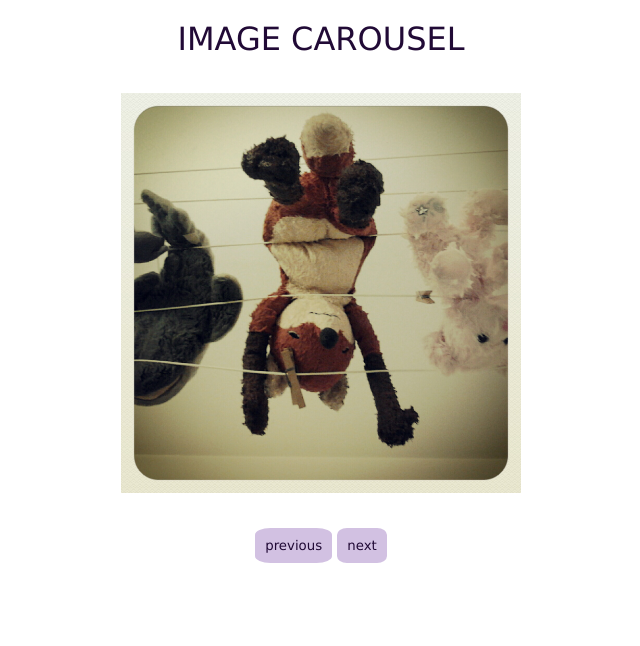
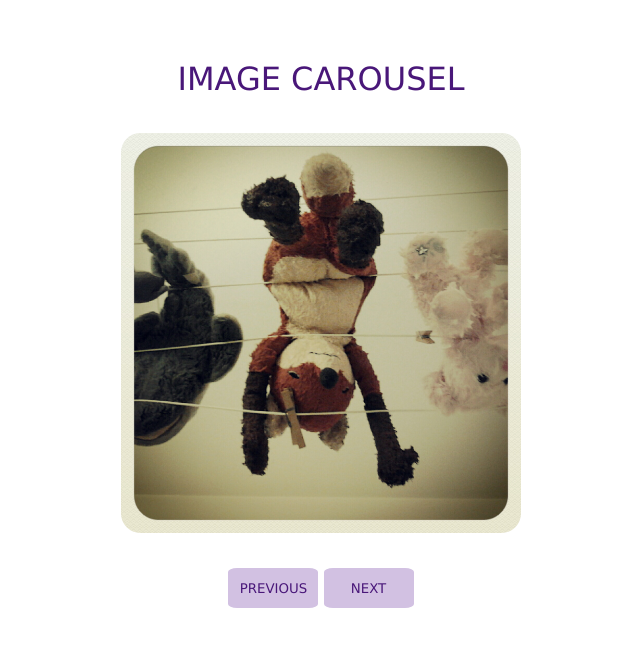
Before and after one commit to PilaPina/WebAPIs, a plain HTML site: page index.html in a window 1280 px wide. Shown: the whole page, without its empty margins (107-747 px from the left). Drawn offline with Linux system fonts and the light colour scheme.

Commit message:
carousel changes

```diff
--- a/index.html
+++ b/index.html
@@ -23,8 +23,8 @@
             </div>
         </div>
         <div class="buttons">
-            <button id="prevBtn">previous</button>
-            <button id="nextBtn">next</button>
+            <button id="prevBtn">PREVIOUS</button>
+            <button id="nextBtn">NEXT</button>
         </div>
         <div class="animation-box">
 
--- a/style.css
+++ b/style.css
@@ -26,25 +26,28 @@
 .carousel-slide img {
     width: 400px;
     padding: 15px;
+    border-radius: 8%;
 
 }
 
 /* styling buttons */
 #prevBtn, #nextBtn {
     background-color: rgb(210, 193, 226);
-    border-radius: 20%;
+    border-radius: 10%;
     text-align: center;
-    padding: 10px;
     border: none;
-    color: rgb(33, 10, 54);
+    color: rgb(73, 23, 121);
+    width: 90px;
+    height: 40px;
 
 }
 
 h1 {
     text-align: center;
     font-weight: lighter;
-    color: rgb(33, 10, 54);
+    color: rgb(73, 23, 121);
     margin: 0;
     padding: 0;
+    margin-top: 40px;
 
 }
```
